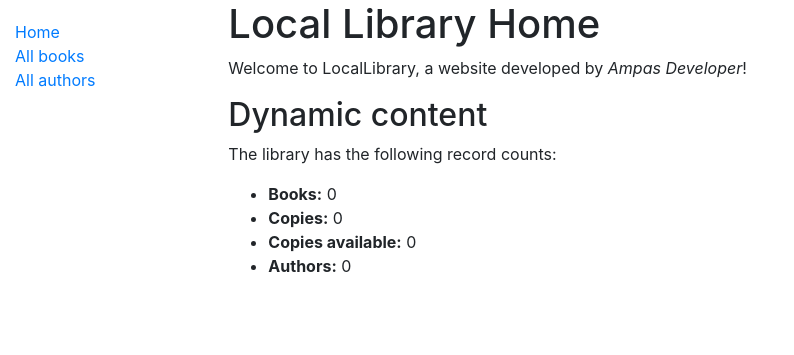
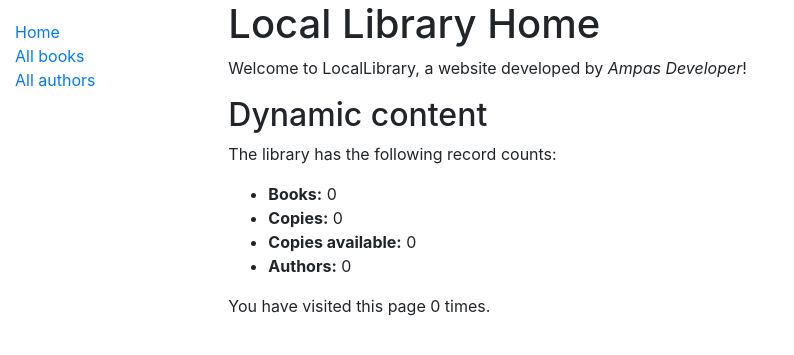
Before and after one commit to faisnasrullah/djangolocallibrary, a Django app: page /catalog/ in a window 1280 px wide. Shown: the top 355 px of the page, without its empty margins (0-794 px from the left). Run offline with Django 3.2, Linux system fonts and the light colour scheme; data that the repository does not hold is empty; some libraries are stand-ins or nearby versions.

Commit message:
implement session in home page

```diff
--- a/catalog/templates/index.html
+++ b/catalog/templates/index.html
@@ -13,4 +13,5 @@
     <li><strong>Copies available:</strong> {{ num_instances_available }}</li>
     <li><strong>Authors:</strong> {{ num_authors }}</li>
   </ul>
+  <p>You have visited this page {{ num_visits }}{% if num_visits == 1 %} time{% else %} times{% endif %}.</p>
 {% endblock %}
--- a/catalog/views.py
+++ b/catalog/views.py
@@ -17,9 +17,13 @@ def index(request):
     # The 'all()' is implied by default
     num_authors = Author.objects.count()
 
+    # Number of visits to this view, as counted in the session variable.
+    num_visits = request.session.get('num_visits', 0)
+    request.session['num_visits'] = num_visits + 1
+
     context = {'num_books': num_books, 'num_instances': num_instances,
                'num_instances_available': num_instances_available,
-               'num_authors': num_authors}
+               'num_authors': num_authors, 'num_visits': num_visits}
 
     # Render the HTML template index.html with the data in the context variable
     return render(request, 'index.html', context)
```
